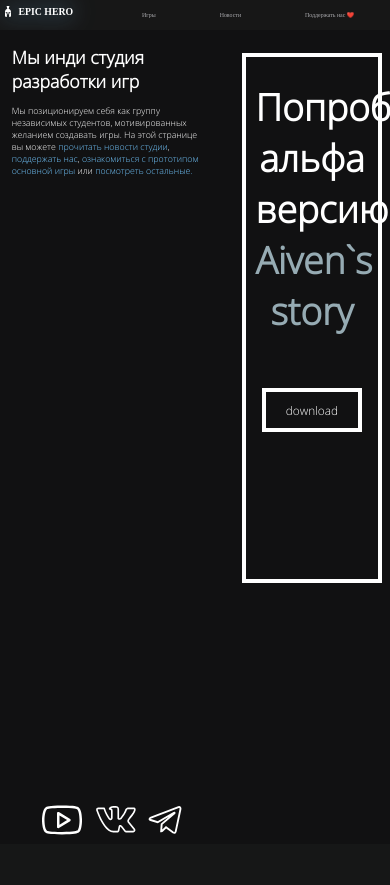
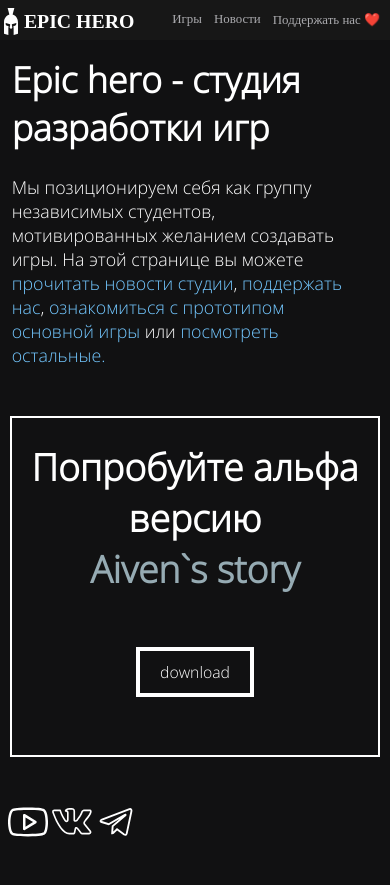
Before and after one commit to Epic-hero-team/Epic-hero-main-site, a Django app: page / in a window 390 px wide; the page is wider, and only the part inside the window is pictured. Before the commit the page ends 835 px from the top of that part, so only its background shows below. Run offline with Django 4.2, Linux system fonts and the light colour scheme; some web fonts are replaced.

Commit message:
Сделал адаптацию под мобильные устройства.

```diff
--- a/epichero/settings.py
+++ b/epichero/settings.py
@@ -25,8 +25,8 @@ BASE_DIR = Path(__file__).resolve().parent.parent
 SECRET_KEY = 'django-insecure-&qdz0q(r4z&dbt-_voql0jiyd9-=vc0nnk-lz3i5la46xuzyxs'
 
 # SECURITY WARNING: don't run with debug turned on in production!
-#DEBUG = True
-DEBUG = False
+DEBUG = True
+#DEBUG = False
 
 ALLOWED_HOSTS = ['*']
 
--- a/main/static/css/style.css
+++ b/main/static/css/style.css
@@ -25,7 +25,7 @@ body{
 .prototype{
     float: right;
     margin-right: 2vw;
-    border: solid #fff 4px;
+   outline: solid #fff 4px;
     width: 30vw;
     height: 60vh;
     margin-top: 6vw;
@@ -91,28 +91,37 @@ body{
 }
 
 .soc{
-    position: absolute;
-    bottom: 0;
-    right: 0;
-    margin-right: 50%;
+    position: relative;
+    margin: 30px 2vw;
+    display: inline-block;
+    width: 90vw;
 }
 
 .youtube{
     width: 1vw;
     min-width: 40px;
-    margin-right: 10px;
+    margin: 1vh auto;
+    transition: 0.5s;
 }
 
 .vk{
     width: 1vw;
     min-width: 40px;
-    margin-right: 5px;
+    margin: 1vh auto;
+    transition: 0.5s;
 }
 
 .tg{
     width: 1vw;
     min-width: 40px;
-    margin-right: 10px;
+    margin: 1vh auto;
+    transition: 0.5s;
+}
+
+.youtube:hover, .tg:hover, .vk:hover{
+    filter: drop-shadow(0 0 1rem rgb(115, 199, 255));
+    width: 2vw;
+    transition: 0.5s;
 }
 
 .download {
@@ -296,3 +305,109 @@ body{
     text-align: center;
     color: #fff;
 }
+
+@media (max-width:600px) {
+.about{
+    font-family: "Sofia";
+    font-size: calc(10px + 2vw);
+    width: 90vw;
+    float: none;
+    margin: 4vw 3vw;
+    position: static;
+    display: block;
+}
+
+.prototype{
+    float: none;
+    margin: 1vh auto;
+    outline: solid #fff 2px;
+    width: 90vw;
+    height: auto;
+    margin-top: 6vh;
+    padding: 2vw;
+    position: relative;
+    display: block;
+}
+
+.download {
+    font-family: 'Sofia';
+    font-size: calc(8px + 2vw);
+    color: white;
+    text-decoration: none;
+    padding: 10px 20px;
+    border: solid #fff 4px;
+    text-align: center;
+    transition: 0.3s;
+    display: table; margin: 6vh auto;
+  }
+
+.header_right a{
+	font-family: 'InterTight';
+	font-size: calc(9px + 1vw);
+    margin: 1vw 1px;
+    text-decoration: none;
+    padding: 8px 5px;
+    color: #aaaaae;
+    transition: 0.2s;
+}
+
+.logo_text{
+	font-family: 'Tektur';
+	font-size: calc(12px + 2vw);
+    display: inline-block;
+    vertical-align:middle;
+    margin-top: 8px;
+}
+
+.logo{
+    width: calc(10px + 1vw);;
+    vertical-align:middle;
+    margin: 8px 2px 0 4px;
+}
+.news{
+    font-family: "Sofia";
+    #background: #18181A;
+    margin: 30px auto;
+    display:block;
+    width: 95vw;
+    height: auto;
+    border-bottom: 2px solid #fff;
+}
+.news img{
+    width: 100%;
+    height: auto;
+    float: left;
+    #border-radius: 30px 0 0 0;
+    margin-right: 2vw;
+}
+
+.news h1{
+    font-size: calc(14px + 4vw);
+    padding: 5px 2px;
+    margin-left: 4px;
+}
+
+.news p{
+    font-size: calc(12px + 1vw);
+    padding: 4px 4px;
+    margin-top: 1vh;
+    color: #fff;
+}
+.more{
+    margin: -2vh 0 2vh 0;
+}
+.more a{
+    font-size: calc(14px + 1vw);
+    color: rgb(115, 199, 255);
+    padding: 4px;
+}
+.content p{
+    font-size: calc(12px + 1vw);
+}
+.content{
+    width: 97vw;
+}
+#disqus_thread{
+    width: 97vw;
+}
+}
--- a/main/templates/index.html
+++ b/main/templates/index.html
@@ -5,7 +5,7 @@
 
 {% block content %}
 
-<div class="about"><h1>Мы инди студия разработки игр</h1><br><p>Мы позиционируем себя как группу независимых студентов, мотивированных желанием создавать
+<div class="about"><h1>Epic hero - студия разработки игр</h1><br><p>Мы позиционируем себя как группу независимых студентов, мотивированных желанием создавать
 игры. На этой странице вы можете <a href="news/">прочитать новости студии</a>, <a href="https://www.tinkoff.ru/rm/shrayner.ilya1/DhHzh84188">поддержать нас</a>, <a href="/download/">ознакомиться с прототипом основной игры</a> или <a href="games/">посмотреть остальные.</a></p> </div>
 
 <div class="prototype">
--- a/news/templates/post_detail.html
+++ b/news/templates/post_detail.html
@@ -22,7 +22,7 @@
 <div class="content">
   <div class="post-entry">
 
-    <p>{{ post.body }}</p>
+    <p>{{ post.body|safe }}</p>
   </div>
 
 </div>
```
Also changed, not shown: db.sqlite3.
